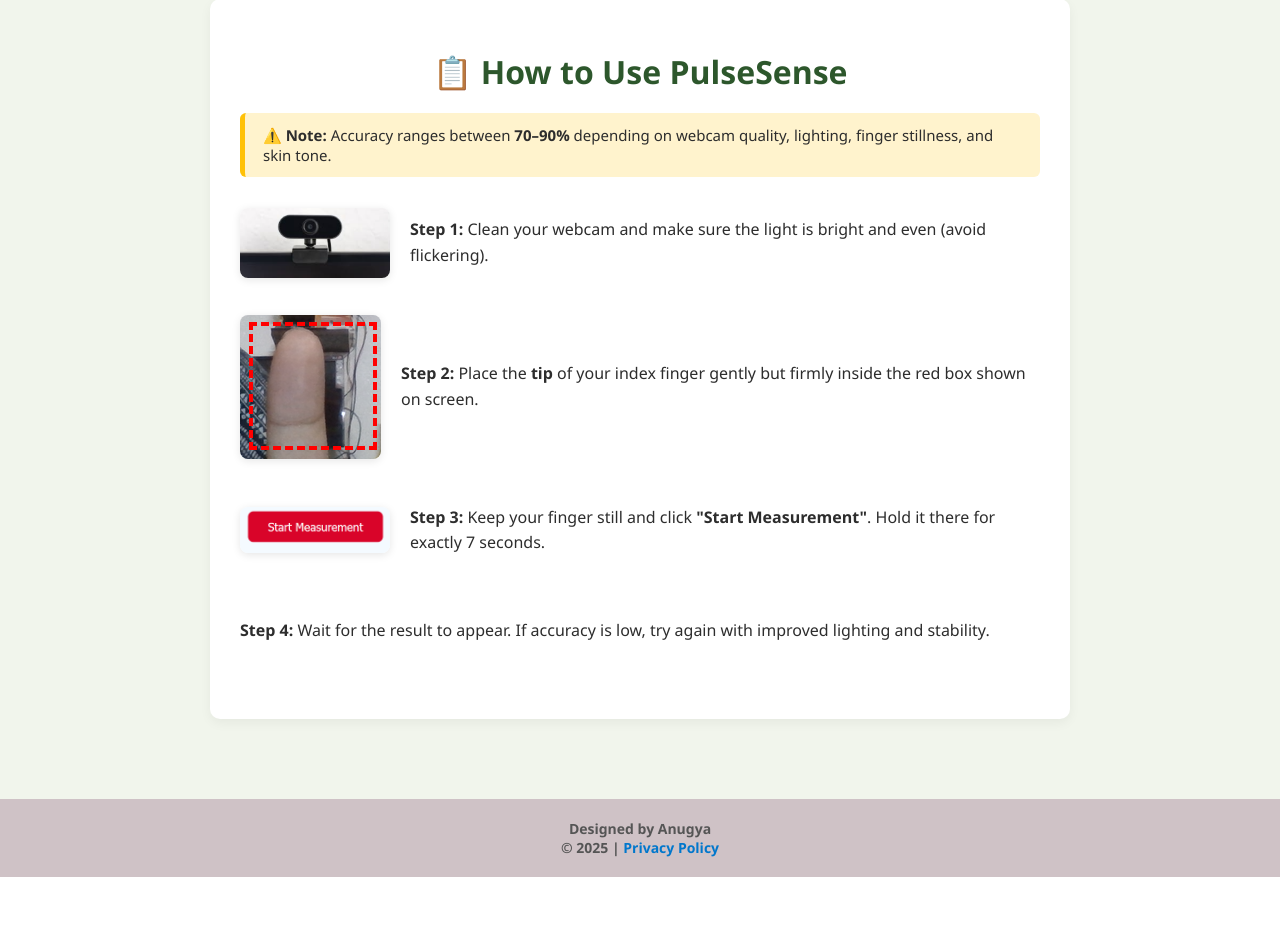
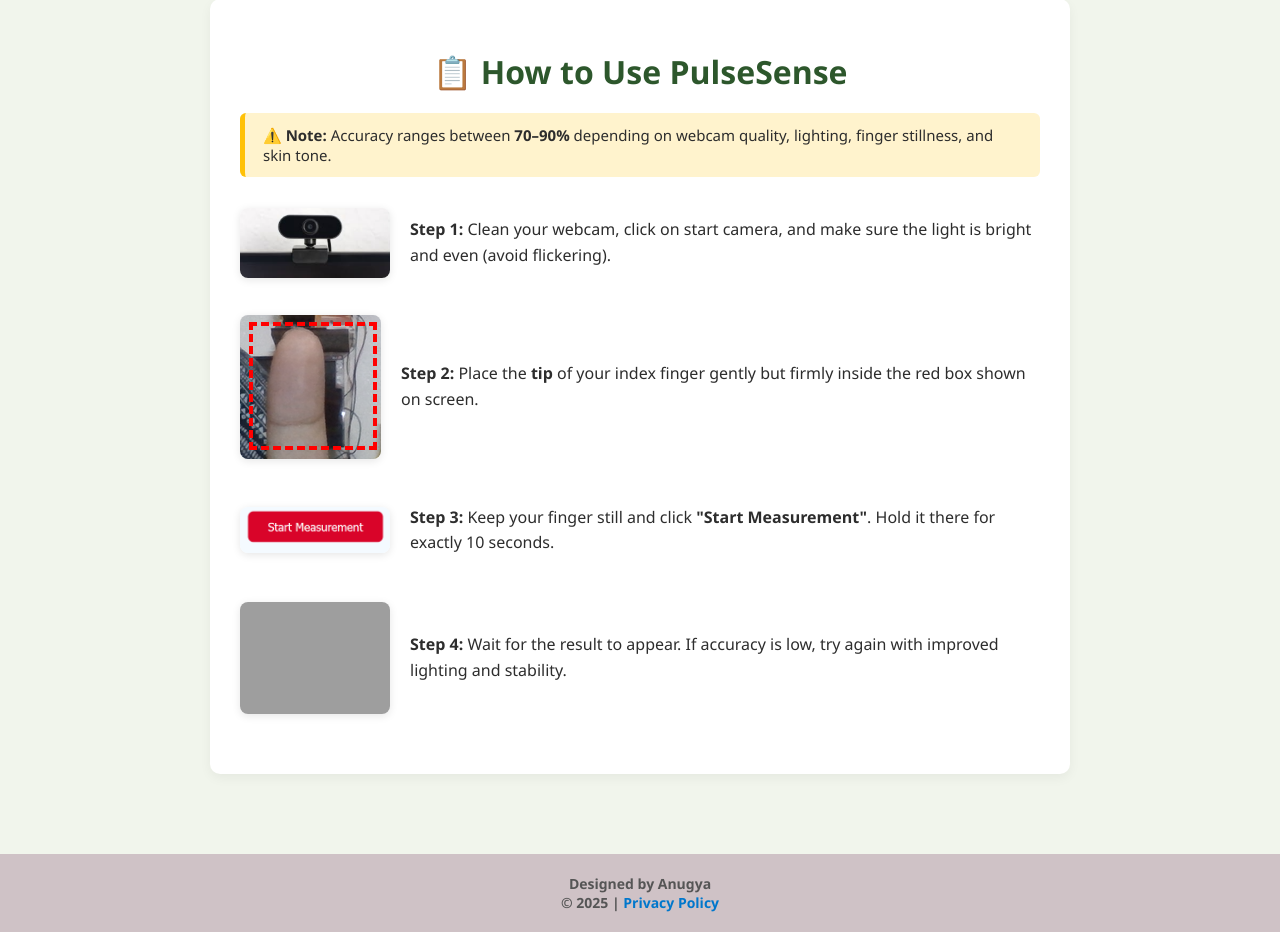
Before and after one commit to anugya22/Heart_rate_monitor, a Flask app: page /instructions in a window 1280 px wide. Shown: the part 138-1070 px from the top of the page. Before the commit the page ends 1015 px from the top, so only its background shows below. Run offline with Flask 3, Linux system fonts and the light colour scheme; grey boxes are pictures that could not be loaded.

Commit message:
Update instructions.html

```diff
--- a/templates/instructions.html
+++ b/templates/instructions.html
@@ -95,7 +95,7 @@
 
     <div class="step">
       <img src="{{ url_for('static', filename='images/step1.png') }}" alt="Step 1">
-      <p><strong>Step 1:</strong> Clean your webcam and make sure the light is bright and even (avoid flickering).</p>
+      <p><strong>Step 1:</strong> Clean your webcam, click on start camera, and make sure the light is bright and even (avoid flickering).</p>
     </div>
 
     <div class="step">
@@ -105,11 +105,11 @@
 
     <div class="step">
       <img src="{{ url_for('static', filename='images/step3.png') }}" alt="Step 3">
-      <p><strong>Step 3:</strong> Keep your finger still and click <strong>"Start Measurement"</strong>. Hold it there for exactly 7 seconds.</p>
+      <p><strong>Step 3:</strong> Keep your finger still and click <strong>"Start Measurement"</strong>. Hold it there for exactly 10 seconds.</p>
     </div>
 
     <div class="step">
-
+      <img src="{{ url_for('static', filename='images/step4.png') }}">
       <p><strong>Step 4:</strong> Wait for the result to appear. If accuracy is low, try again with improved lighting and stability.</p>
     </div>
 
```
